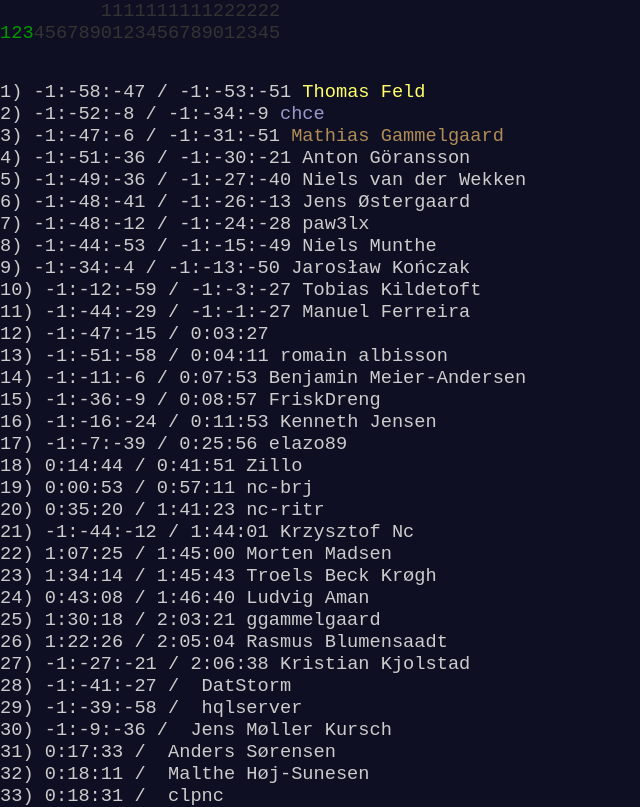
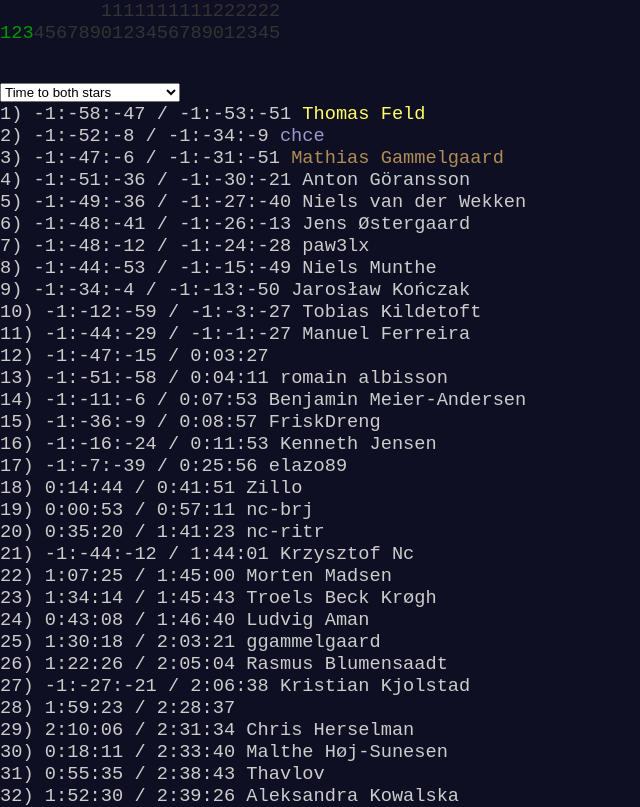
Before and after one commit to chce/aoc2021-nc-scoreboard, a React (Create React App) app: page / in a window 1280 px wide. Shown: the top 807 px of the page, without its empty margins (0-640 px from the left). Built offline with nearby package versions, Linux system fonts and the light colour scheme.

Commit message:
Update scores, add delta times (time from star 1 to star 2)

```diff
--- a/src/App.tsx
+++ b/src/App.tsx
@@ -1,15 +1,25 @@
-import React, { useState } from 'react';
+import { useState } from 'react';
 import scores from './scores.json';
 import './App.css';
-
+enum HighscoreType {
+  BothStars = 'bothstars',
+  Delta = 'delta'
+}
+const hourInMs = 1000*60*60;
+const hourInS = 60*60;
+const minuteInMs = 1000*60;
+const minuteInS = 60;
+const secondInMs = 1000;
 let days = new Array(25).fill(false);
 const numEnabledDays = 3;
 days = days.map((_, idx) => idx+1 > numEnabledDays ? false : true)
-const playerList = Object.entries(scores.members);
-sortForDay(""+numEnabledDays);
+const playerList = sortPlayersForDay(""+numEnabledDays, HighscoreType.BothStars, Object.entries(scores.members));
+
+
 function App() {
-
+  const [players, setPlayers] = useState<any[]>(playerList);
   const [selectedDay, setSelectedDay] = useState<string>(""+numEnabledDays);
+  const [selectedScoreType, setSelectedScoreType] = useState<HighscoreType>(HighscoreType.BothStars);
   return (
     <div className="App">
       <header className="App-header">
@@ -20,17 +30,24 @@ function App() {
                 ev.preventDefault()
                 ev.stopPropagation();
                 setSelectedDay(""+(idx+1));
-                sortForDay(""+(idx+1));
+                setPlayers(sortPlayersForDay(""+(idx+1), selectedScoreType, players));
               }}>{idx+1}</a> : <span>{(idx+1).toString().split('').map((dayNumber, dayNumberIdx) => <>{dayNumberIdx > 0 ? <br/> : <></>}{dayNumber}</>)}</span>
             })}
-
-
           </span>
         </div>
       </header>
       <section>
-        {playerList.map((player, idx) => {
-          return renderPlayer(player[1], selectedDay, idx);
+      <select value={selectedScoreType} onChange={(ev) => {
+        const scoreType = ev.target.value as HighscoreType;
+        setSelectedScoreType(scoreType)
+        setPlayers(sortPlayersForDay(selectedDay, scoreType, players));
+      }}>
+              <option value={HighscoreType.BothStars}>Time to both stars</option>
+              <option value={HighscoreType.Delta}>Time between star 1 and 2</option>
+      </select>
+
+        {players.map((player, idx) => {
+          return renderPlayer(player[1], selectedDay, idx, selectedScoreType);
         })}
 
       </section>
@@ -40,8 +57,16 @@ function App() {
 function getNthStarTs(player: any, n: number, day: string) {
   return player.completion_day_level[day]?.[""+n]?.get_star_ts;
 }
-function sortForDay(day: string) {
-  playerList.sort((playerA, playerB) => {
+function sortPlayersForDay(day: string, highscoreType: HighscoreType, playerList: any[]): any[] {
+  switch(highscoreType) {
+    case HighscoreType.BothStars:
+      return bothStarsSort(day, playerList);
+    case HighscoreType.Delta:
+      return deltaDaySort(day, playerList);
+  }
+}
+function bothStarsSort(day: string, playerList: any[]): any[] {
+  return [...playerList].sort((playerA, playerB) => {
     const playerA2Ts = getNthStarTs(playerA[1], 2, day);
     const playerB2Ts = getNthStarTs(playerB[1], 2, day);
     const playerA1Ts = getNthStarTs(playerA[1], 1, day);
@@ -54,7 +79,23 @@ function sortForDay(day: string) {
       return Number.MAX_SAFE_INTEGER - playerB2Ts;
     }
     return (playerA1Ts ?? Number.MAX_SAFE_INTEGER) - (playerB1Ts ?? Number.MAX_SAFE_INTEGER);
-  })
+  });
+}
+function deltaDaySort(day: string, playerList: any[]) {
+  return [...playerList].sort((playerA, playerB) => {
+    const playerA2Ts = getNthStarTs(playerA[1], 2, day);
+    const playerB2Ts = getNthStarTs(playerB[1], 2, day);
+    const playerA1Ts = getNthStarTs(playerA[1], 1, day);
+    const playerB1Ts = getNthStarTs(playerB[1], 1, day);
+    if (playerA2Ts && playerB2Ts) {
+      return (playerA2Ts - playerA1Ts) - (playerB2Ts - playerB1Ts);
+    } else {if (playerA2Ts && !playerB2Ts) {
+      return (playerA2Ts - playerA1Ts) - Number.MAX_SAFE_INTEGER;
+    } else if (!playerA2Ts && playerB2Ts) {
+      return Number.MAX_SAFE_INTEGER - (playerB2Ts - playerB1Ts);
+    }}
+    return 0;
+  });
 }
 function renderUnixTimestamp(ts: number, day: string): string {
   if (ts === undefined) {
@@ -65,9 +106,7 @@ function renderUnixTimestamp(ts: number, day: string): string {
   const date0Ms = new Date(2021, 11, parseInt(day), 6, 0, 0, 0).getTime();
   const finishTime = new Date(ts * 1000).getTime();
   const diff = finishTime - date0Ms;
-  const hourInMs = 1000*60*60;
-  const minuteInMs = 1000*60;
-  const secondInMs = 1000;
+
   const playerHours = Math.floor(diff/hourInMs);
   const playerMinutes = Math.floor((diff%hourInMs)/minuteInMs);
   const playerSeconds = Math.floor((diff%minuteInMs)/secondInMs);
@@ -76,12 +115,48 @@ function renderUnixTimestamp(ts: number, day: string): string {
   return formattedTime
 }
 
-function renderPlayer(player: any, selectedDay: string, idx: number) {
+function renderPlayerTime(player: any, selectedDay: string, highscoreType: HighscoreType) {
+  if (highscoreType === HighscoreType.BothStars) {
+    return `${renderUnixTimestamp(player.completion_day_level?.[selectedDay]?.["1"]?.get_star_ts as number, selectedDay)} / ${renderUnixTimestamp(player.completion_day_level?.[selectedDay]?.["2"]?.get_star_ts as number, selectedDay)}`
+  } else if (highscoreType === HighscoreType.Delta) {
+    return renderPlayerDeltaTimestamp(player, selectedDay);
+
+  }
+}
+
+function renderPlayerDeltaTimestamp(player: any, selectedDay: string) {
+  const firstStarTime = player.completion_day_level?.[selectedDay]?.["1"]?.get_star_ts;
+  const secondStarTime = player.completion_day_level?.[selectedDay]?.["2"]?.get_star_ts;
+  if (secondStarTime === undefined) {
+    return '';
+  }
+  const deltaStarTime = secondStarTime - firstStarTime;
+  const playerHours = Math.floor(deltaStarTime/hourInS);
+  const playerMinutes = Math.floor((deltaStarTime%hourInS)/minuteInS);
+  const playerSeconds = Math.floor((deltaStarTime%minuteInS));
+  var formattedDelta = playerHours + ':' + playerMinutes.toString().padStart(2, "0")+ ':' + playerSeconds.toString().padStart(2, "0");
+  return formattedDelta;
+}
+
+function getPlacementClass(idx: number) {
+  switch(idx) {
+    case 0:
+      return 'privboard-star-both';
+    case 1:
+      return 'privboard-star-firstonly';
+    case 2:
+      return 'privboard-third';
+    default:
+      return '';
+  }
+}
+
+function renderPlayer(player: any, selectedDay: string, idx: number, highscoreType: HighscoreType) {
   console.log(player);
   console.log(selectedDay);
   return (
     <div className="privboard-row">
-      <span className="privboard-position">{idx+1})</span> {renderUnixTimestamp(player.completion_day_level?.[selectedDay]?.["1"]?.get_star_ts as number, selectedDay)} / {renderUnixTimestamp(player.completion_day_level?.[selectedDay]?.["2"]?.get_star_ts as number, selectedDay)} <span className={`privboard-name ${idx === 0 ? 'privboard-star-both' : idx === 1 ? 'privboard-star-firstonly' : idx === 2 ? 'privboard-third' : ''}`}>{player.name}</span></div>
+      <span className="privboard-position">{idx+1})</span> {renderPlayerTime(player, selectedDay, highscoreType)} <span className={`privboard-name ${getPlacementClass(idx)}`}>{player.name}</span></div>
   )
 }
 
```
Also changed, not shown: src/scores.json (+1 -1 lines).
